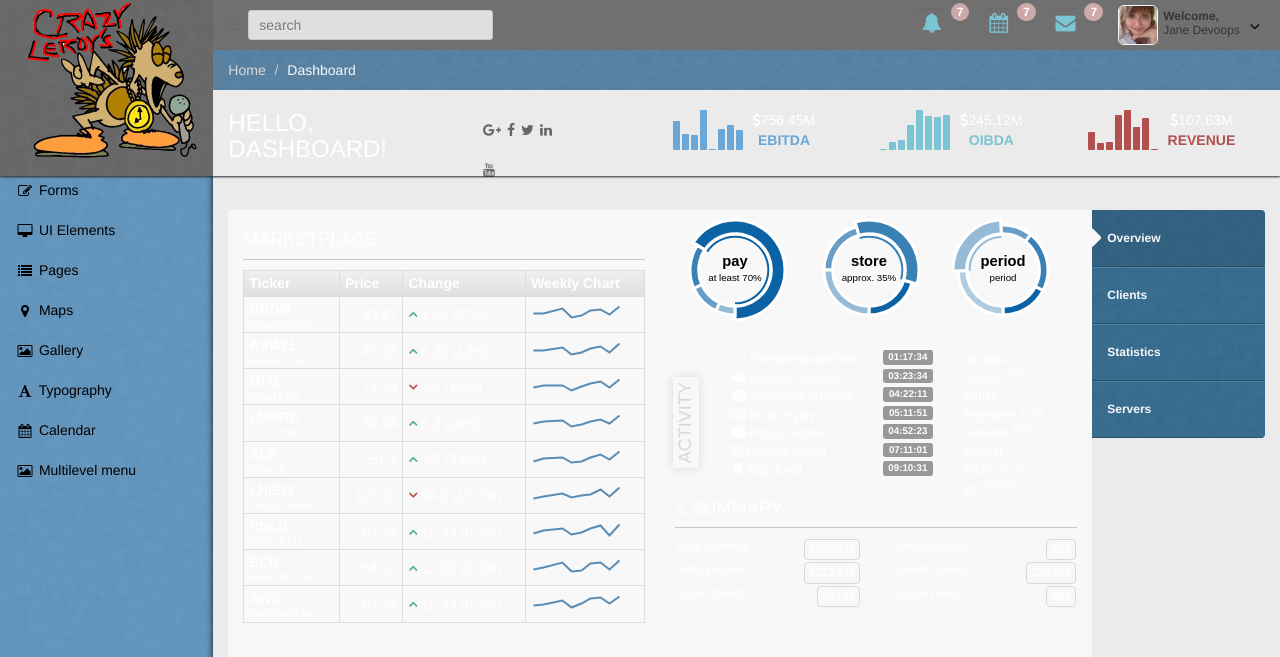
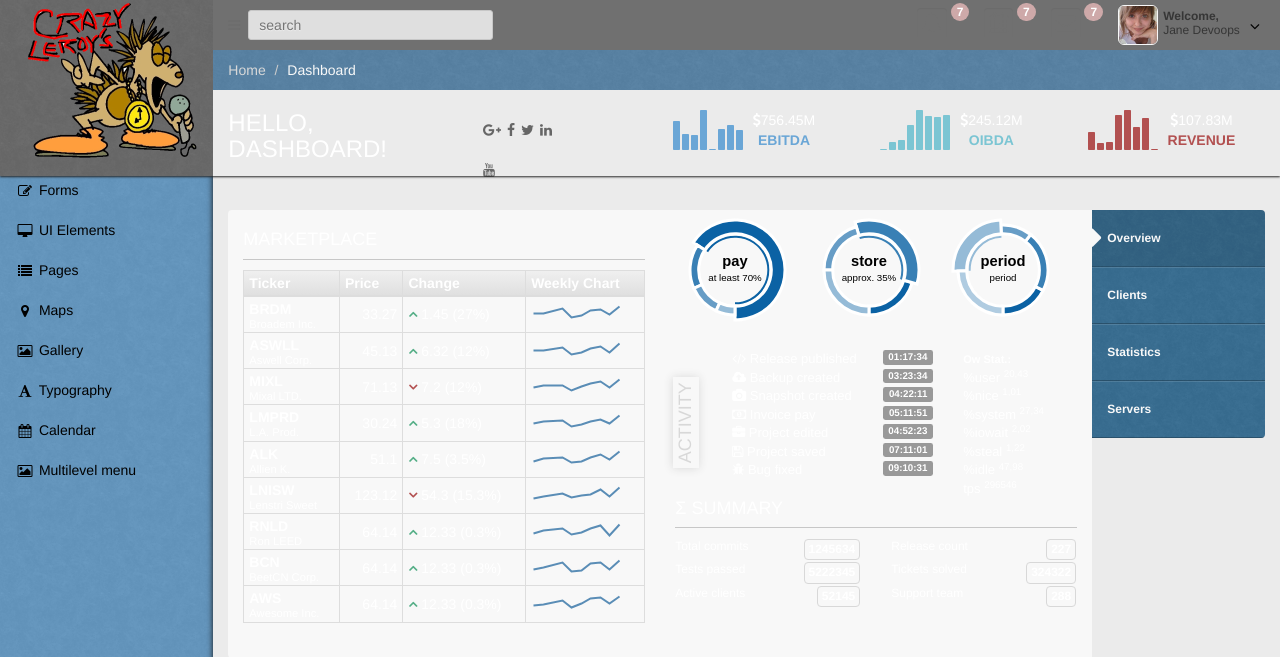
Before and after one commit to walker-clint/Group02SWE3613, a PHP site: page / in a window 1280 px wide. Shown: the top 657 px of the page. Run offline with PHP 8.4, Linux system fonts and the light colour scheme; some libraries are stand-ins or nearby versions.

Commit message:
colors 6

```diff
--- a/css/style.css
+++ b/css/style.css
@@ -239,7 +239,7 @@ a.show-sidebar:hover {
   margin-top: 8px;
   padding: 5px;
   font-size: 20px;
-  color: #7BC5D3;
+  color: #707070;
   line-height: 1em;
   vertical-align: top;
   -webkit-border-radius: 4px;
--- a/index.html
+++ b/index.html
@@ -141,6 +141,7 @@
 </header>
 <!--End Header-->
 <!--Start Container-->
+
 <div id="main" class="container-fluid">
 	<div class="row">
 		<div id="sidebar-left" class="col-xs-2 col-sm-2">
@@ -313,15 +314,20 @@
 				</li>
 			</ul>
 		</div>
+
 		<!--Start Content-->
+
 		<div id="content" class="col-xs-12 col-sm-10">
 			<div class="preloader">
 				<img src="img/devoops_getdata.gif" class="devoops-getdata" alt="preloader"/>
 			</div>
 			<div id="ajax-content"></div>
 		</div>
+
 		<!--End Content-->
+
 	</div>
+	-->
 </div>
 <!--End Container-->
 <!-- jQuery (necessary for Bootstrap's JavaScript plugins) -->
```
